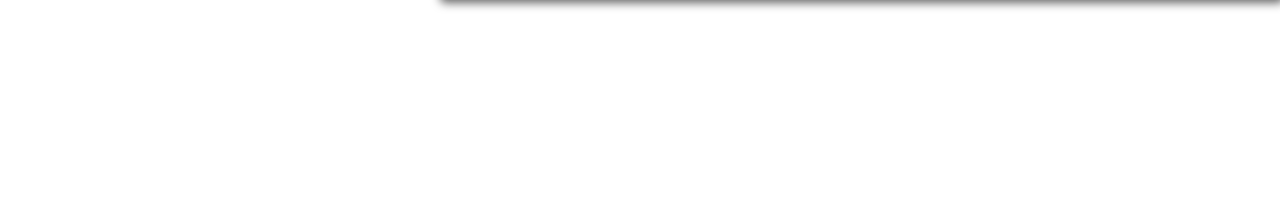
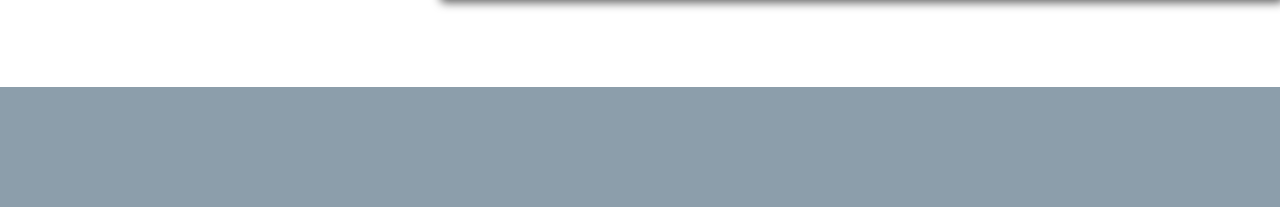
Before and after one commit to WagnerSantos98/ZigWood, a plain HTML site: page index.html in a window 1280 px wide. Shown: the part 2203-2410 px from the top of the page. Before the commit the page ends 2290 px from the top, so only its background shows below. Drawn offline with Linux system fonts and the light colour scheme.

Commit message:
feat: inserção de seção para depoimentos

```diff
--- a/index.html
+++ b/index.html
@@ -140,6 +140,10 @@
         </div>
       </section>
 
+      <section id="depositions" class="depositions section-bg">
+
+      </section>
+
 
     <!--Vendo JS Files-->
     <script src="assets/vendor/bootstrap/js/bootstrap.bundle.min.js"></script>
```
